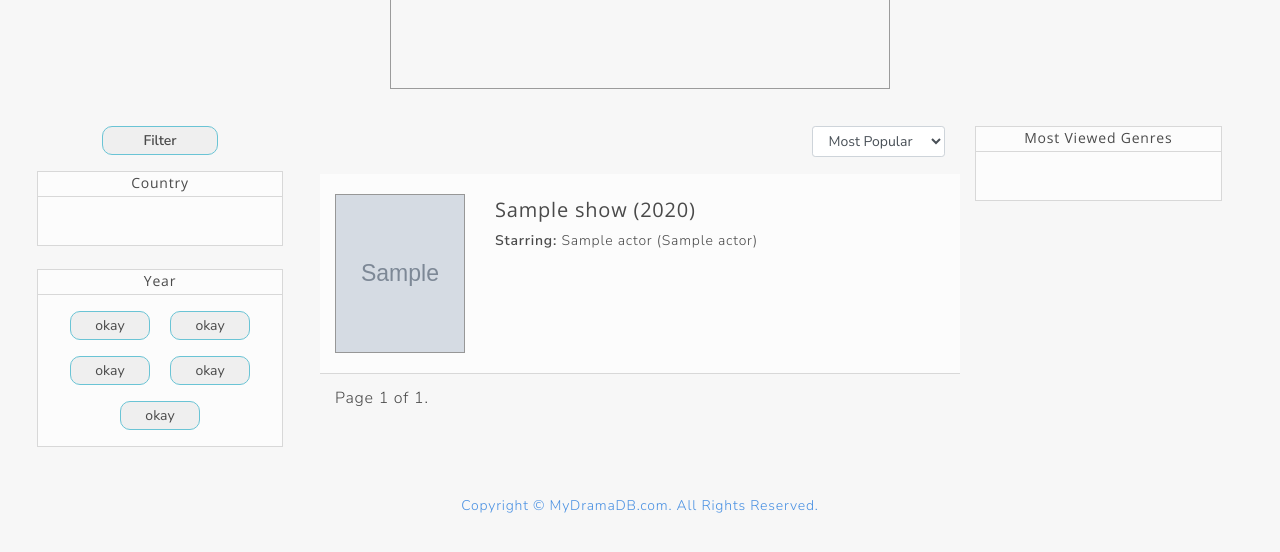
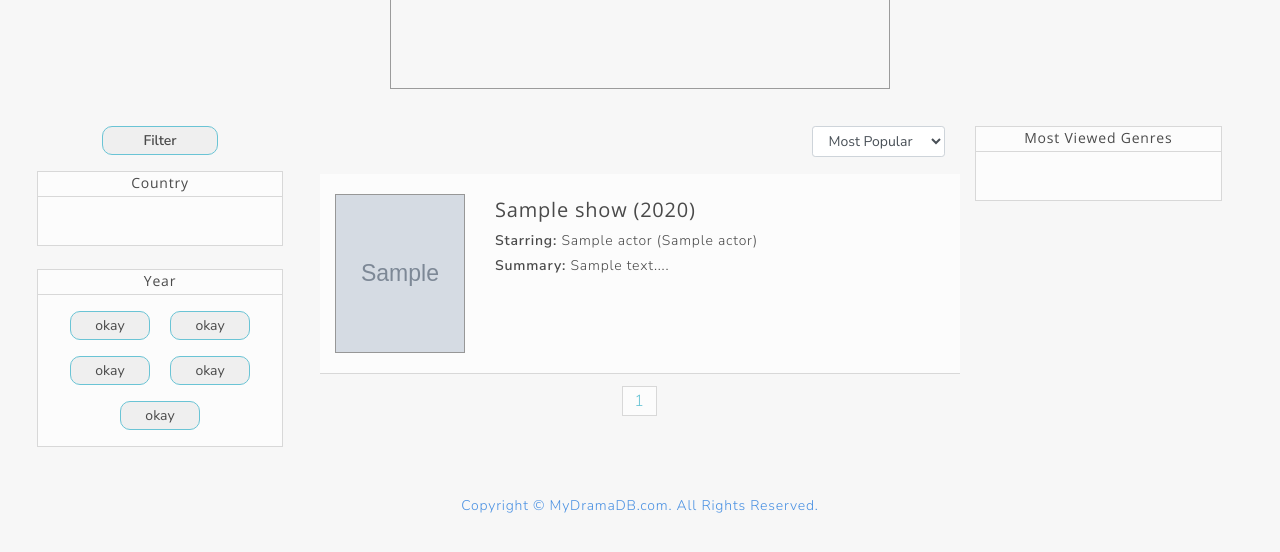
Before and after one commit to emilyzhang242/drama-db, a Django app: template templates/shows/shows_home.html in a window 1280 px wide. Shown: the part 89-641 px from the top of the page. Run offline with Django 3.2, Linux system fonts and the light colour scheme; the template is opened without the code that fills it: most values are stand-ins (such as "Sample title", 1, 10 or a date in 2020); grey boxes marked "Sample" are stand-in pictures; style sheets or scripts are compiled from the project's sources; some libraries are stand-ins or nearby versions; some web fonts are replaced.

Commit message:
pagination styled for both actors and shows

```diff
--- /dev/null
+++ b/main/templatetags/main_tags.py
@@ -0,0 +1,10 @@
+from django import template
+from django.template.defaultfilters import stringfilter
+
+register = template.Library()
+
+@register.filter(name='limit')
+def limit(arg, value):
+    return arg[:value]+"..."
+
+register.filter('limit', limit)
--- a/scripts/sass/main/_general.scss
+++ b/scripts/sass/main/_general.scss
@@ -262,7 +262,14 @@ a:hover {
   border: 1px solid $grey;
 }
 
-/*------- display -------- */
+/*------- pagination -------- */
+
+.pagination-box {
+	border: 1px solid $light-border;
+	margin-left: -1px;
+	background-color: $white;
+	padding: 2px 3px 2px 3px;
+}
 
 /*------- colors -------- */
 
--- a/shows/cron.py
+++ b/shows/cron.py
@@ -123,6 +123,7 @@ def parseBaiduURL(soup_main, soup_summary):
     else:
         return []
 
+    #get summary
     soup_sum = soup_summary.find_all("div", class_="lemma-summary")
     if not soup_sum:
         soup_sum = soup_summary.find_all("div", class_="lemmaWgt-lemmaSummary")
--- a/templates/base.html
+++ b/templates/base.html
@@ -1,5 +1,6 @@
 <!DOCTYPE html>
 {% load static %}
+{% load main_tags %}
 <html lang="en" ng-app>
 <head>
   <meta content="charset=utf-8">
--- a/templates/shows/shows_home.html
+++ b/templates/shows/shows_home.html
@@ -1,5 +1,6 @@
 {% extends "../base.html" %}
 {% load static %}
+{% load main_tags %}
 {% block title %}Shows{% endblock %}
 {% block content %}
 <div class='container-fluid'>
@@ -46,30 +47,33 @@
 						</div>
 						<div class='col-9 mt-4'>
 							<a href="{% url 'find-show' show_id=dict.show.id %}"><h5 class='light'>{{dict.show.title}} ({{dict.show.year}})</h5></a>
-							<p><span class='semi-bold'>Starring: </span>{% for actor in dict.actors %}{% if not forloop.last %}<a href="{% url 'find-actor' actor_id=actor.id %}">{{actor.stage_name}} ({{actor.native_name}})</a>, {% else %}<a href="{% url 'find-show' show_id=show.id %}">{{actor.stage_name}} ({{actor.native_name}})</a>{% endif %}{% endfor %}</p>
+							<p class='mb-1'><span class='semi-bold'>Starring: </span>{% for actor in dict.actors %}{% if not forloop.last %}<a href="{% url 'find-actor' actor_id=actor.id %}">{{actor.stage_name}} ({{actor.native_name}})</a>, {% else %}<a href="{% url 'find-show' show_id=show.id %}">{{actor.stage_name}} ({{actor.native_name}})</a>{% endif %}{% endfor %}</p>
+							{% if dict.show.summary %}
+							<p><span class='semi-bold'>Summary: </span>{{dict.show.summary|limit:100}}</p>
+							{% endif %}
 						</div>
 					</div>
 				</div>
 				{% endfor %}
 			</div>
+
 			<!-- pagination -->
-			<div class="pagination">
-				<span class="step-links">
-					{% if info.has_previous %}
-					<a href="?page=1">&laquo; first</a>
-					<a href="?page={{ info.previous_page_number }}">previous</a>
-					{% endif %}
+			<div class="pagination d-flex flex-row w-100 justify-content-center">
+				{% if info.has_previous %}
+				<div class='pagination-box'><a href="?page=1" class='p-2 primary-blue'>&laquo;</a></div>
+				<div class='pagination-box'><a href="?page={{ info.previous_page_number }}" class='p-2 primary-blue'> &lsaquo;</a></div>
+				<div class='pagination-box'><a href="?page={{ info.previous_page_number }}" class='p-2 primary-blue'> {{ info.previous_page_number }}</a></div>
+				{% endif %}
 
-					<span class="current">
-						Page {{ info.number }} of {{ info.paginator.num_pages }}.
-					</span>
+				<div class='pagination-box'><a href="?page=info.number" class='p-2 primary-blue'>{{info.number}}</a></div>
 
-					{% if info.has_next %}
-					<a href="?page={{ info.next_page_number }}">next</a>
-					<a href="?page={{ info.paginator.num_pages }}">last &raquo;</a>
-					{% endif %}
-				</span>
+				{% if info.has_next %}
+				<div class='pagination-box'><a href="?page={{ info.next_page_number }}" class='p-2 primary-blue'> {{ info.next_page_number }}</a></div>
+				<div class='pagination-box'><a href="?page={{ info.next_page_number }}" class='p-2 primary-blue'>&rsaquo;</a></div>
+				<div class='pagination-box'><a href="?page={{ info.paginator.num_pages }}" class='p-2 primary-blue'>&raquo;</a></div>
+				{% endif %}
 			</div>
+			<!-- end pagination -->
 		</div>
 		<div class='col-3'>
 			<div>
```
Also changed, not shown: actors/views.py (+9 -1 lines), main/templatetags/__init__.py (added, +15 -0 lines), templates/actors/actors_home.html (+18 -0 lines).
